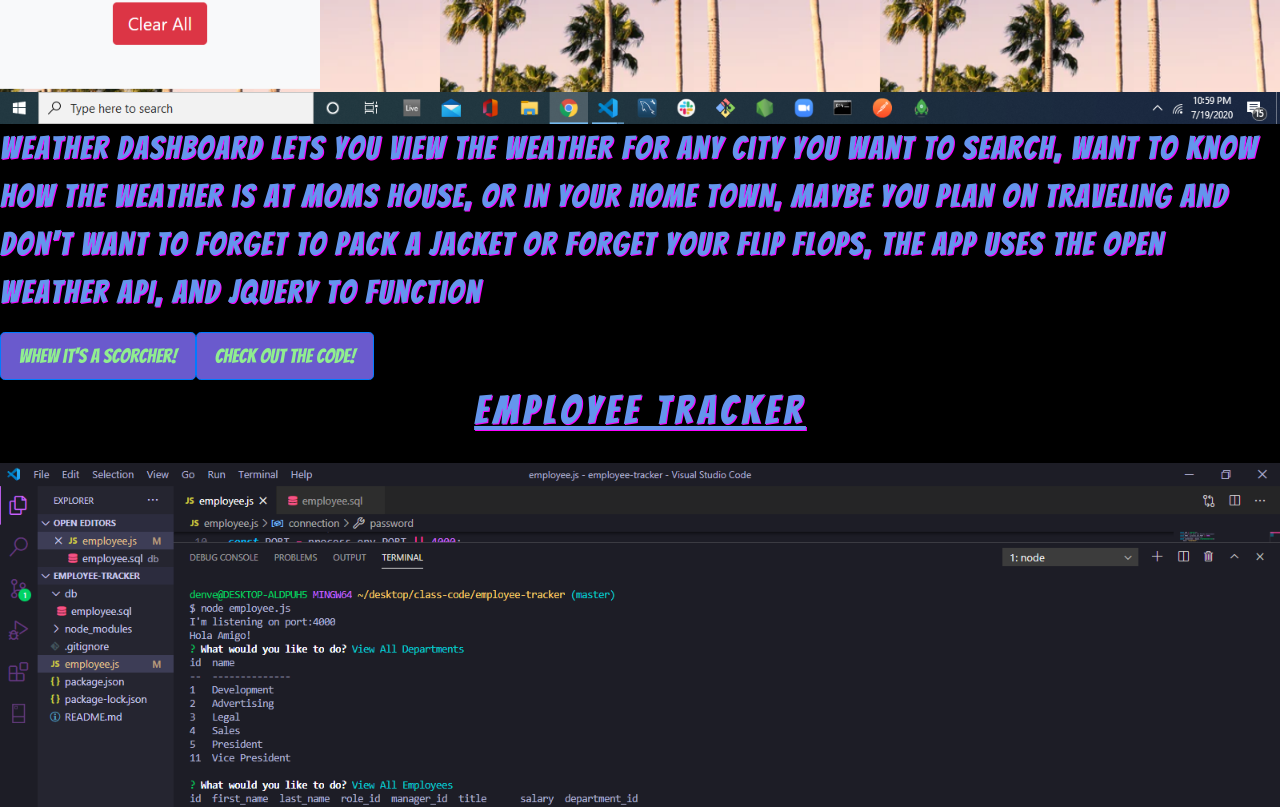
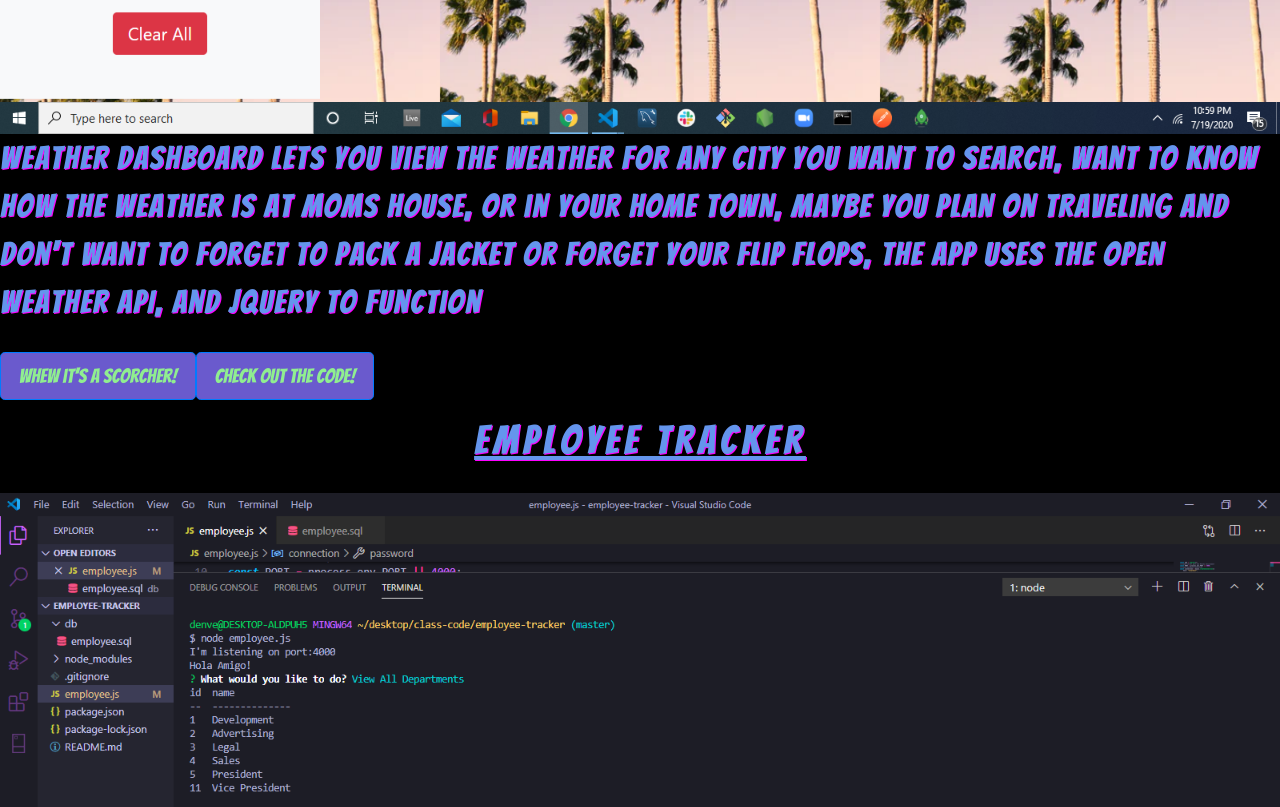
Before and after one commit to NekoCarreraDesigns/react-portfolio, a React (Create React App) app in the folder react-portfolio/: page /portfolio in a window 1280 px wide. Shown: the part 740-1547 px from the top of the page. Built offline with nearby package versions, Linux system fonts and the light colour scheme.

Commit message:
adjusted padding for portfolio page

```diff
--- a/react-portfolio/src/components/Body/Body.css
+++ b/react-portfolio/src/components/Body/Body.css
@@ -8,4 +8,5 @@
 }
  .sea-and-sand {
      background-color: black;
+     padding-bottom: 10px;
  }
--- a/react-portfolio/src/components/Card/Card.css
+++ b/react-portfolio/src/components/Card/Card.css
@@ -2,6 +2,8 @@
     background-color: black;
     color: cornflowerblue;
     font-size: 32px;
+    padding-top: 10px;
+    padding-bottom: 10px;
   }
 
 #signage {
@@ -15,11 +17,13 @@
 #menu {
     text-shadow: magenta 1px 1px;
     letter-spacing: 2px;
+    padding-bottom: 10px;
 }
 
 .button {
     color: lightgreen;
     margin: 2px;
+    padding-bottom: 10px;
 }
 
  #weather-dash {
```
